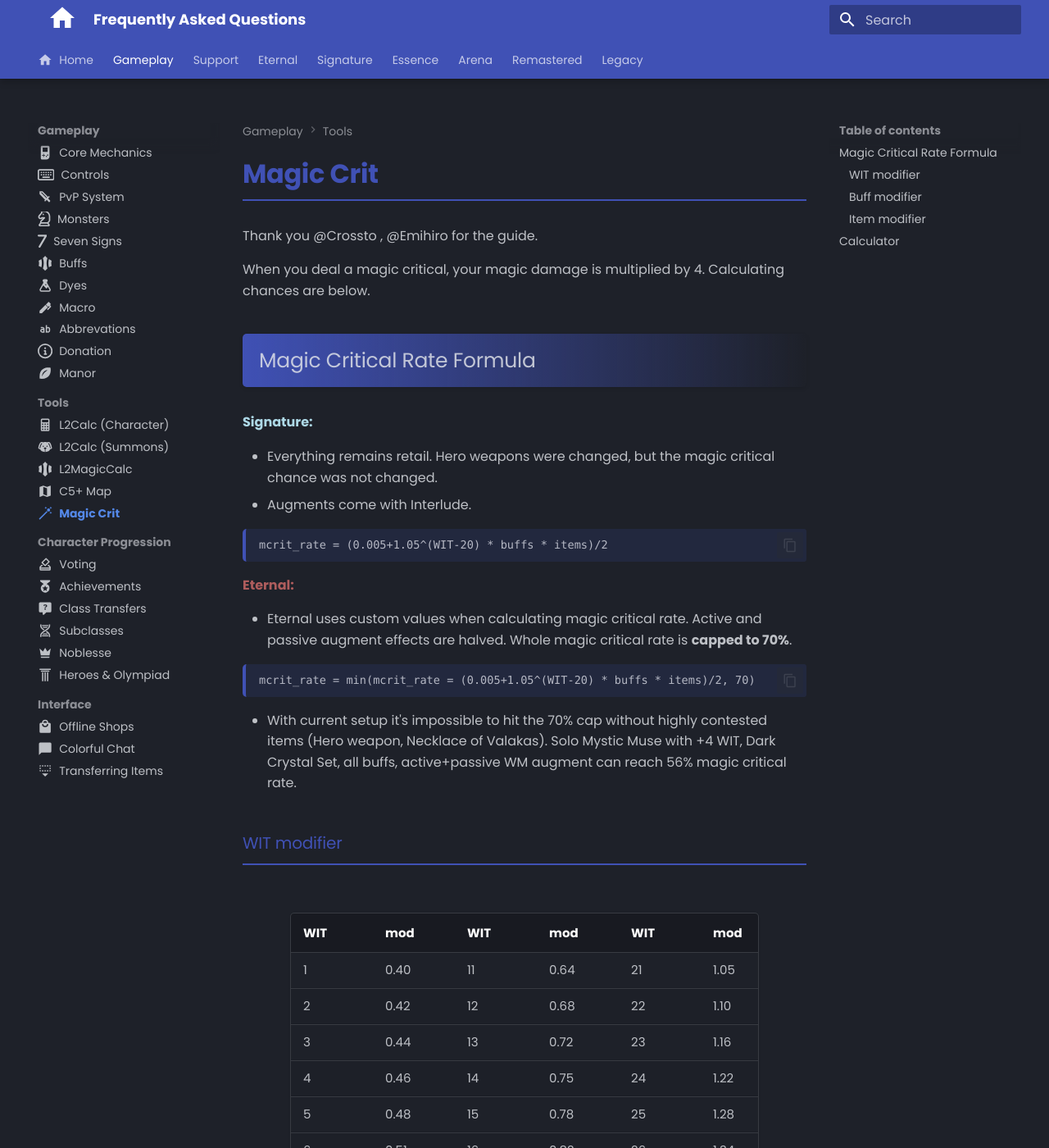
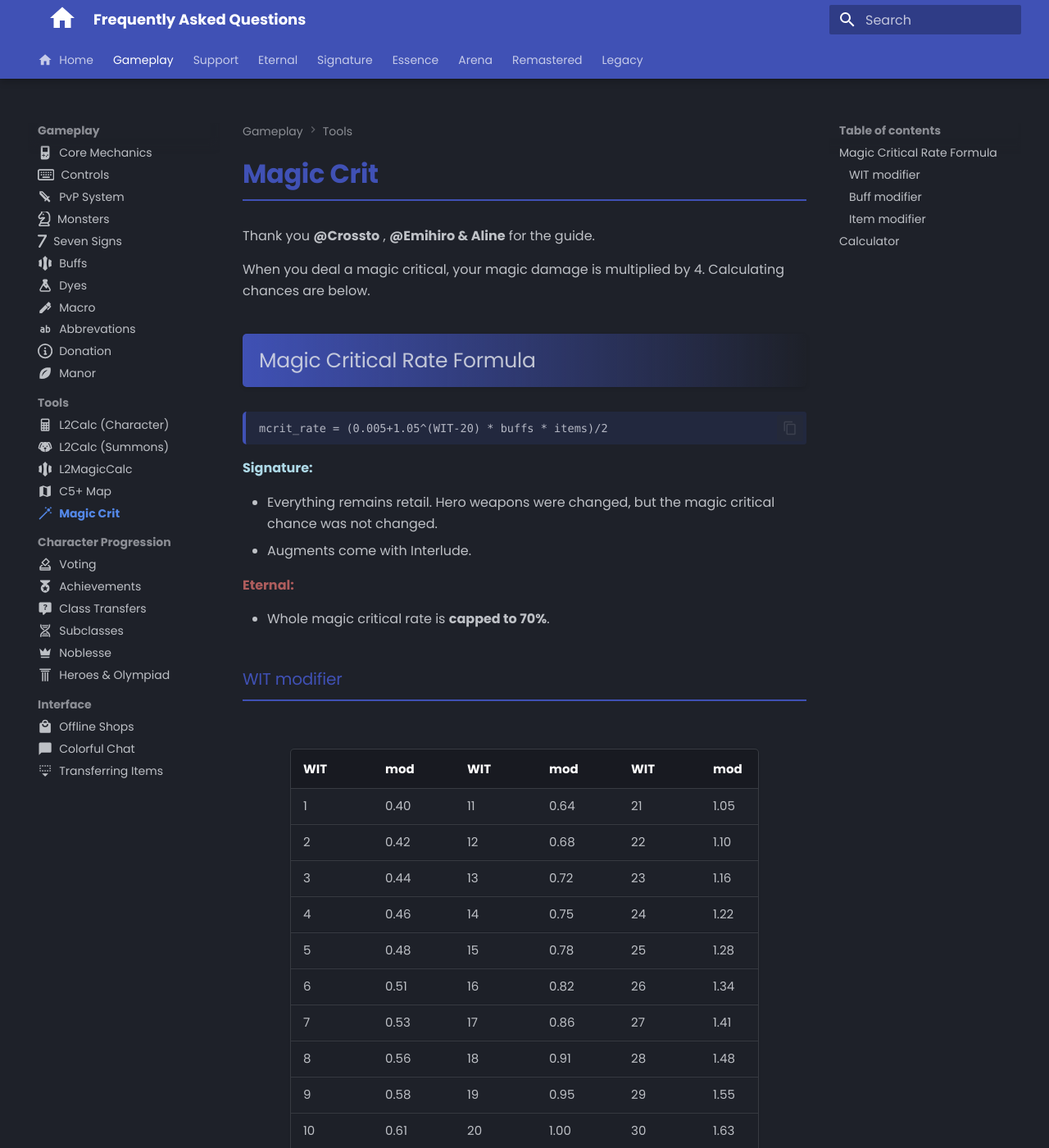
Before and after one commit to tab1-web/faq, an MkDocs documentation site: the page built from docs/features/l2magiccrit.md, in a window 1280 px wide and 1400 px high. Shown: the whole window at 82% size. Built offline with MkDocs 1.6.1 and Material for MkDocs 9.7.7, drawn with Linux system fonts in a browser that asks for light colours; some web fonts are replaced; comment, search, counter and statistics services are not loaded; some of the changed text lies outside the part shown.

Commit message:
correcting the magic crit formula

````diff
--- a/docs/features/l2magiccrit.md
+++ b/docs/features/l2magiccrit.md
@@ -4,30 +4,24 @@
 
 # Magic Crit
 
-Thank you @Crossto , @Emihiro for the guide.
+Thank you **@Crossto** , **@Emihiro & Aline** for the guide.
 
 When you deal a magic critical, your magic damage is multiplied by 4. Calculating chances are below.
 
 ## Magic Critical Rate Formula
+
+```math
+mcrit_rate = (0.005+1.05^(WIT-20) * buffs * items)/2
+```
 
 **Signature:**{style="color:lightblue;"}
 
 - Everything remains retail. Hero weapons were changed, but the magic critical chance was not changed.
 - Augments come with Interlude.
 
-```math
-mcrit_rate = (0.005+1.05^(WIT-20) * buffs * items)/2
-```
-
 **Eternal:**{style="color: #af5d5dff;"}
 
-- Eternal uses custom values when calculating magic critical rate. Active and passive augment effects are halved. Whole magic critical rate is **capped to 70%**.
-
-```math
-mcrit_rate = min(mcrit_rate = (0.005+1.05^(WIT-20) * buffs * items)/2, 70)
-```
-
-- With current setup it's impossible to hit the 70% cap without highly contested items (Hero weapon, Necklace of Valakas). Solo Mystic Muse with +4 WIT, Dark Crystal Set, all buffs, active+passive WM augment can reach 56% magic critical rate.
+- Whole magic critical rate is **capped to 70%**.
 
 ### WIT modifier
 
@@ -52,6 +46,7 @@
 ```math
 wit_mod = (1.05**(wit - 20) * 100 + 0.5) / 100
 ```
+
 </figure>
 
 <div class="grid cards" markdown>
@@ -62,19 +57,19 @@
 
     | buff | mod |
     | --- | --- |
-    | Wild Magic lvl. 1 | 3 |
-    | Wild Magic lvl. 2 | 4 |
-    | Siren's Dance | 3 |
-    | Prophecy of Water | 2 |
-    | Curse of Abyss | 0.7 |
+    | Wild Magic lvl. 1 (C3) | 3 |
+    | Wild Magic lvl. 2 (C3) | 4 |
+    | Dance of Siren (C4) | 3 |
+    | Prophecy of Water (C4) | 2 |
+    | Curse of Abyss (C4) | 0.7 |
 
 - ### Item modifier
     | item | mod |
     | --- | --- |
-    | Active Wild Magic Augment lvl. 10 | 1.5 (Eternal) <br> 2 (IL) |
-    | Passive Wild Magic Augment lvl. 10 | 1.25 (Eternal) <br> 1.5 (IL) |
-    | Infinity Scepter | 1.54 |
-    | Necklace of Valakas | 2 |
+    | Active Wild Magic Augment lvl. 10  (IL) | 2 |
+    | Passive Wild Magic Augment lvl. 10 (IL) | 1.5 |
+    | Infinity Scepter (C4) | 1.54 |
+    | Necklace of Valakas (C4) | 2 |
 
 </div>
 
@@ -316,10 +311,10 @@
 
     // Augments
     if (document.getElementById('activeAugment').checked) {
-        totalMultipliers *= isEternal ? 1.5 : 2;
+        totalMultipliers *= 2;
     }
     if (document.getElementById('passiveAugment').checked) {
-        totalMultipliers *= isEternal ? 1.25 : 1.5;
+        totalMultipliers *= 1.5;
     }
 
     // Calculation
````
